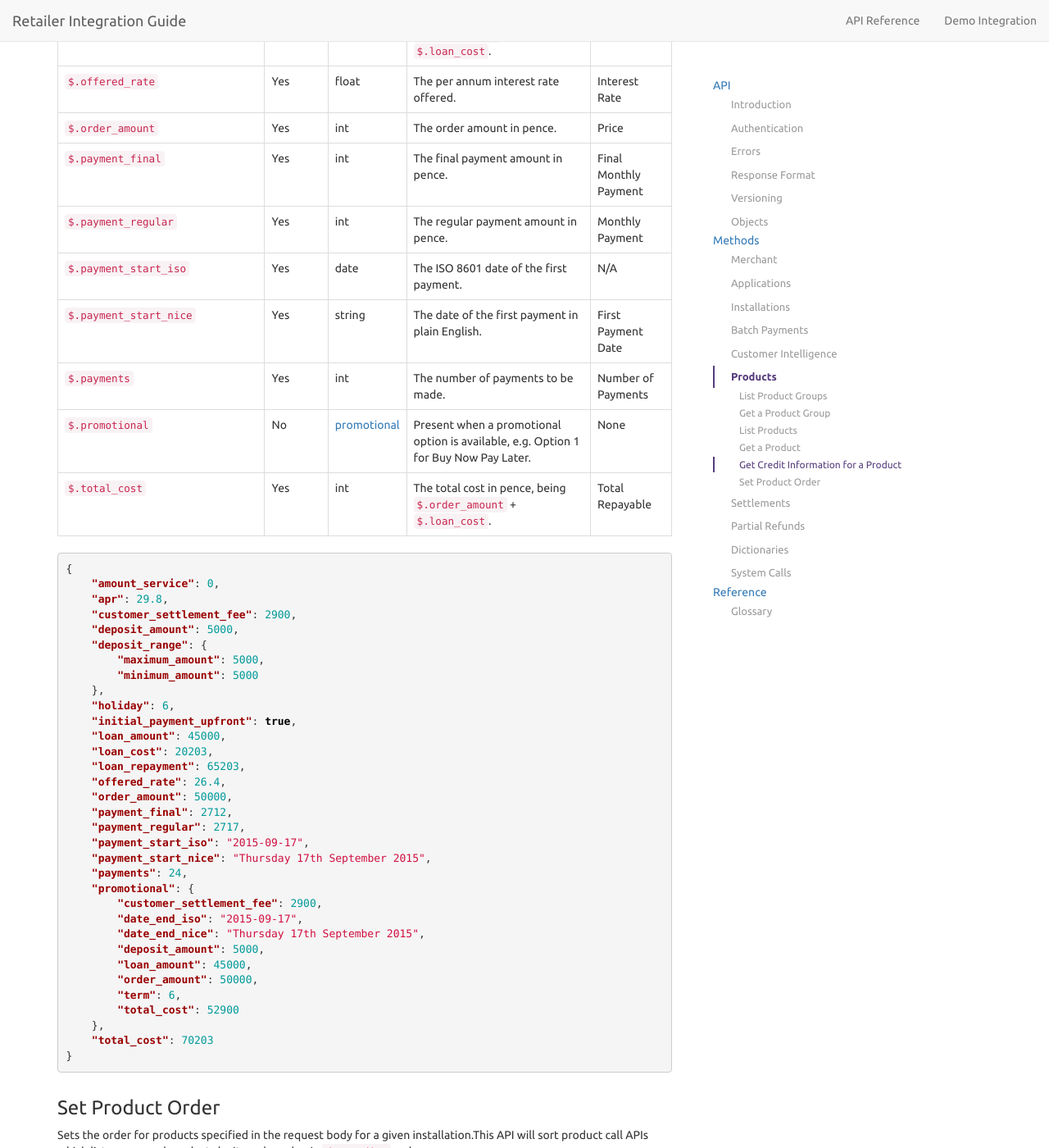
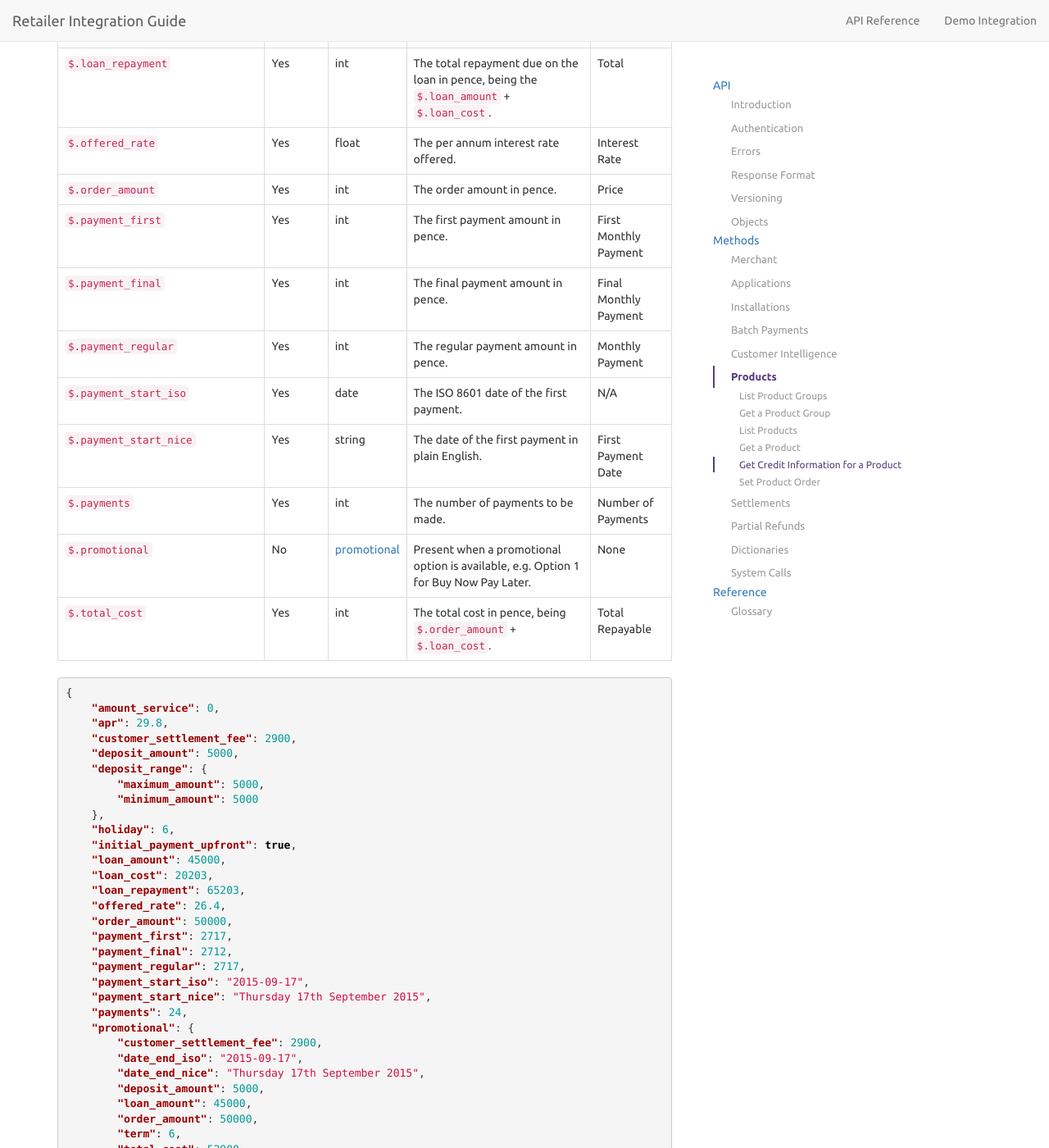
Before and after one commit to PayBreak/retailer-integration-guide, a Jekyll site: the page built from api/index.md, in a window 1280 px wide and 1400 px high, scrolled down 43919 px. Shown: the whole window at 82% size. Built offline with Jekyll 4.4.1, drawn with Linux system fonts in a browser that asks for light colours; nearby versions of some CDN libraries; Markdown is read by kramdown in place of the engine named in the settings; our own code applies the rules of GitHub Pages for plain Markdown files; some of the changed text lies outside the part shown.

Commit message:
Documentaion Update

```diff
--- a/_includes/v4/applications_credit_info.md
+++ b/_includes/v4/applications_credit_info.md
@@ -25,6 +25,7 @@ Name | Required | Type | Description
   "loan_repayment": 65149,
   "offered_rate": 26.4,
   "order_amount": "50000",
+  "payment_first": 2715,
   "payment_final": 2704,
   "payment_regular": 2715,
   "payment_start_iso": "2017-01-12",
--- a/_includes/v4/installations.md
+++ b/_includes/v4/installations.md
@@ -128,6 +128,7 @@ Name | Required | Type | Description
                     "loan_repayment": 69598,
                     "offered_rate": 26.4,
                     "order_amount": "50000",
+                    "payment_first": 2900,
                     "payment_final": 2898,
                     "payment_regular": 2900,
                     "payment_start_iso": "2016-02-22",
@@ -192,6 +193,7 @@ Name | Required | Type | Description
                     "loan_repayment": 74295,
                     "offered_rate": 26.4,
                     "order_amount": "50000",
+                    "payment_first": 3096,
                     "payment_final": 3087,
                     "payment_regular": 3096,
                     "payment_start_iso": "2016-05-23",
@@ -262,6 +264,7 @@ Name | Required | Type | Description
                     "loan_repayment": 50370,
                     "offered_rate": 4.82,
                     "order_amount": "50000",
+                    "payment_first": 4198,
                     "payment_final": 4192,
                     "payment_regular": 4198,
                     "payment_start_iso": "2015-07-01",
--- a/_includes/v4/products.md
+++ b/_includes/v4/products.md
@@ -307,6 +307,7 @@ Name | Required | Type | Description | Displayed As
 `$.loan_repayment` | Yes | int | The total repayment due on the loan in pence, being the `$.loan_amount` + `$.loan_cost`. | Total
 `$.offered_rate` | Yes | float | The per annum interest rate offered. | Interest Rate
 `$.order_amount` | Yes | int | The order amount in pence. | Price
+`$.payment_first` | Yes | int | The first payment amount in pence. | First Monthly Payment
 `$.payment_final` | Yes | int | The final payment amount in pence. | Final Monthly Payment
 `$.payment_regular` | Yes | int | The regular payment amount in pence. | Monthly Payment
 `$.payment_start_iso` | Yes | date | The ISO 8601 date of the first payment. | N/A
@@ -332,6 +333,7 @@ Name | Required | Type | Description | Displayed As
     "loan_repayment": 65203,
     "offered_rate": 26.4,
     "order_amount": 50000,
+    "payment_first": 2717,
     "payment_final": 2712,
     "payment_regular": 2717,
     "payment_start_iso": "2015-09-17",
```
